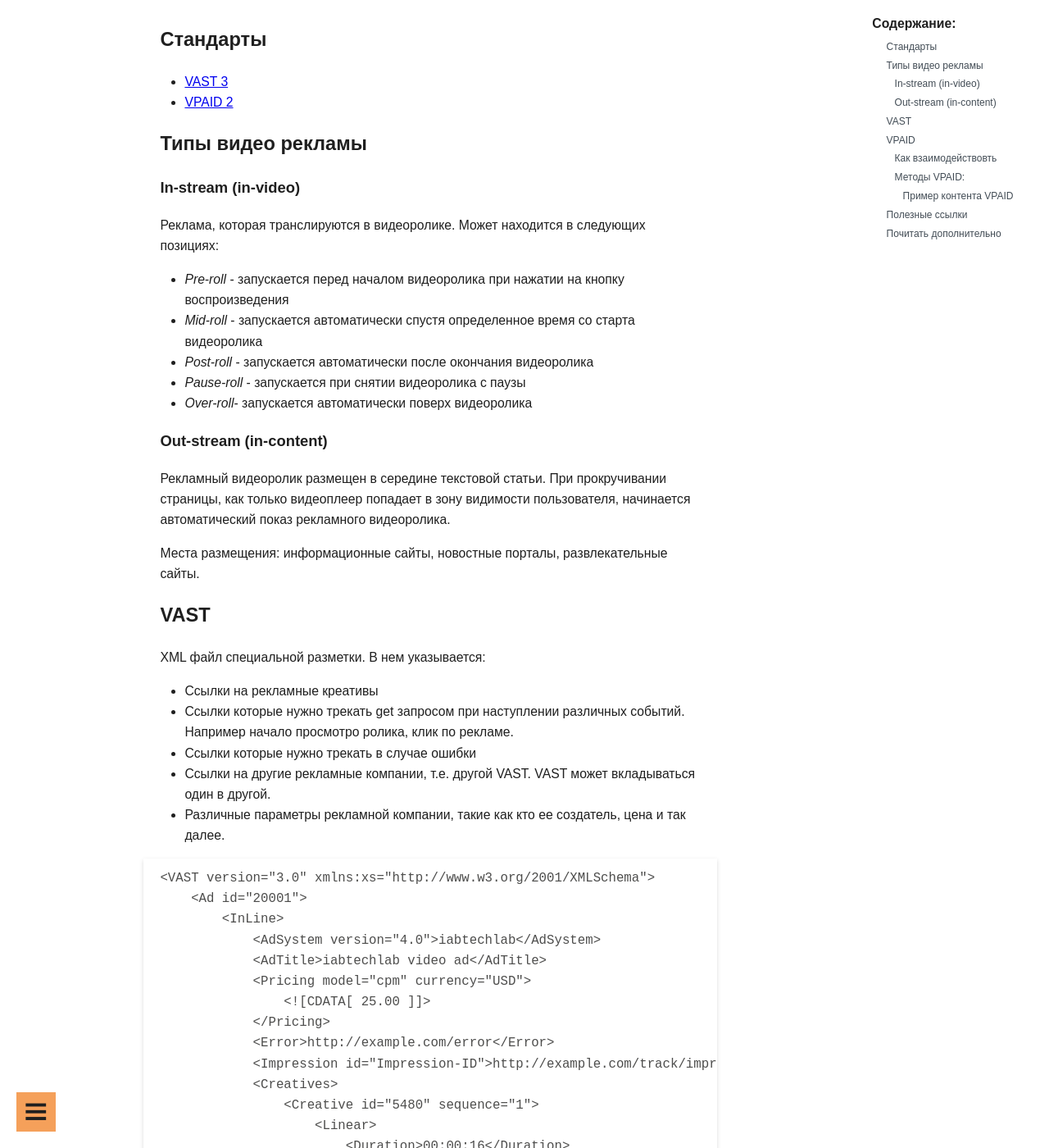
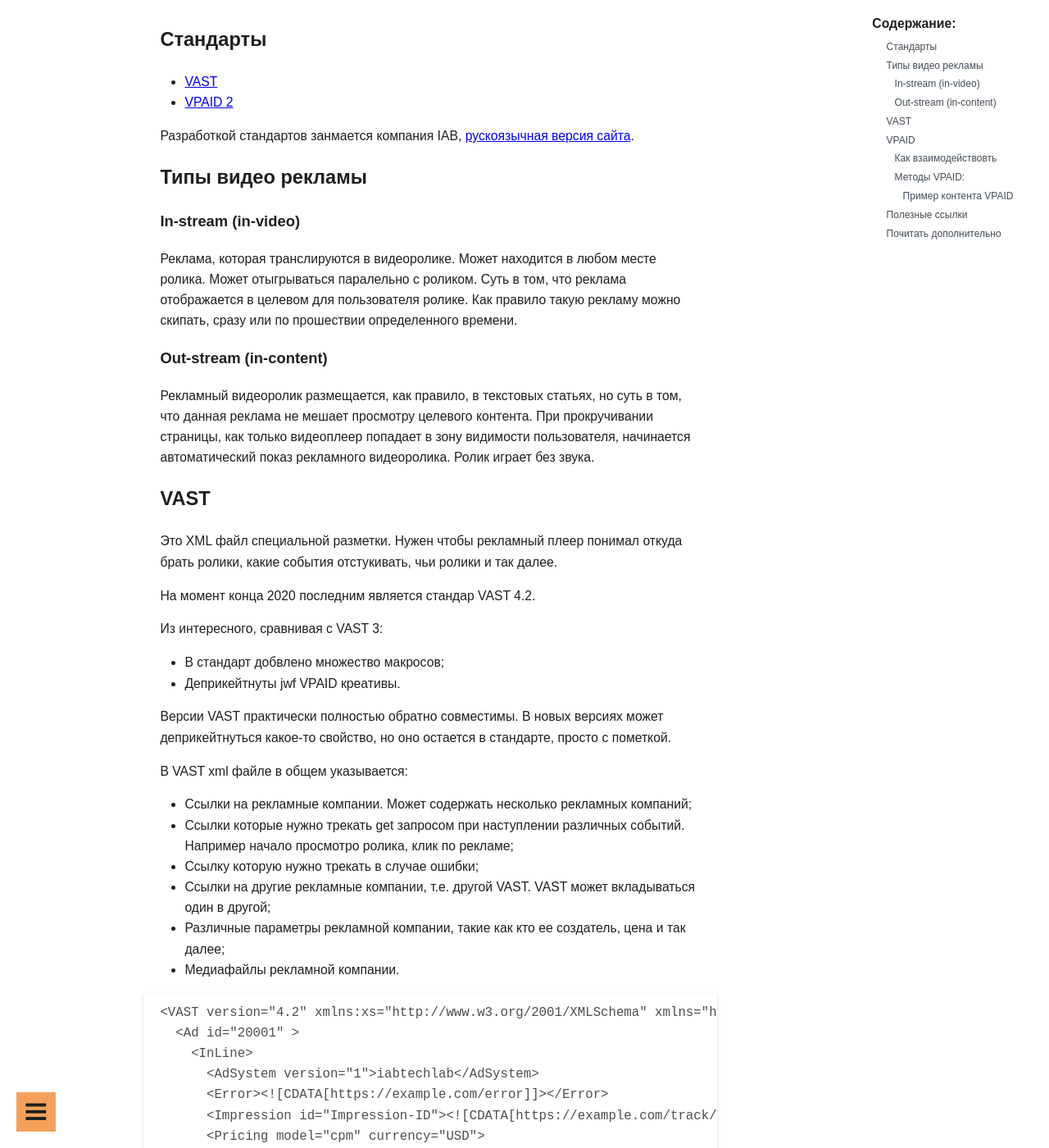
Before and after one commit to guest363/blog, a Jekyll site: the page built from _posts/web/2020-05-24-internet-video-ads-vast-and-vpaid.md, in a window 1280 px wide and 1400 px high. Shown: the whole window at 82% size. Built offline with Jekyll 4.4.1, drawn with Linux system fonts in a browser that asks for light colours; some of the changed text lies outside the part shown.

Commit message:
Update video ads article

````diff
--- a/_posts/web/2020-05-24-internet-video-ads-vast-and-vpaid.md
+++ b/_posts/web/2020-05-24-internet-video-ads-vast-and-vpaid.md
@@ -1,100 +1,103 @@
 ---
 layout: post
 title: Видеореклама в интернете. VAST и VPAID.
-date: 2020-05-24 13:45:33 +0500
+date: 2020-12-25 13:45:33 +0500
 categories: Разработка
 tag: Web
 ---
 
 ## Стандарты
 
-- [VAST 3](https://www.iab.com/guidelines/digital-video-ad-serving-template-vast-3-0/)
+- [VAST](https://iabtechlab.com/standards/vast/)
 - [VPAID 2](https://www.iab.com/guidelines/digital-video-player-ad-interface-definition-vpaid-2-0/)
+
+Разработкой стандартов занмается компания IAB, [рускоязычная версия сайта](https://iabrus.ru/).
 
 ## Типы видео рекламы
 
 ### In-stream (in-video)
 
 Реклама, которая транслируются в видеоролике.
-Может находится в следующих позициях:
-
-- _Pre-roll_ - запускается перед началом видеоролика при нажатии на кнопку воспроизведения
-- _Mid-roll_ - запускается автоматически спустя определенное время со старта видеоролика
-- _Post-roll_ - запускается автоматически после окончания видеоролика
-- _Pause-roll_ - запускается при снятии видеоролика с паузы
-- _Over-roll_- запускается автоматически поверх видеоролика
-
+Может находится в любом месте ролика. Может отыгрываться паралельно с роликом. Суть в том, что реклама отображается в целевом для пользователя ролике. Как правило такую рекламу можно скипать, сразу или по прошествии определенного времени.
 ### Out-stream (in-content)
 
-Рекламный видеоролик размещен в середине текстовой статьи. При прокручивании страницы, как только видеоплеер попадает в зону видимости пользователя, начинается автоматический показ рекламного видеоролика.
-
-Места размещения: информационные сайты, новостные порталы, развлекательные сайты.
+Рекламный видеоролик размещается, как правило, в текстовых статьях, но суть в том, что данная реклама не мешает просмотру целевого контента. При прокручивании страницы, как только видеоплеер попадает в зону видимости пользователя, начинается автоматический показ рекламного видеоролика. Ролик играет без звука.
 
 ## VAST
 
-XML файл специальной разметки. В нем указывается:
+Это XML файл специальной разметки. Нужен чтобы рекламный плеер понимал откуда брать ролики, какие события отстукивать, чьи ролики и так далее.
 
-- Ссылки на рекламные креативы
-- Ссылки которые нужно трекать get запросом при наступлении различных событий. Например начало просмотро ролика, клик по рекламе.
-- Ссылки которые нужно трекать в случае ошибки
-- Ссылки на другие рекламные компании, т.е. другой VAST. VAST может вкладываться один в другой.
-- Различные параметры рекламной компании, такие как кто ее создатель, цена и так далее.
+На момент конца 2020 последним является стандар VAST 4.2.
+
+Из интересного, сравнивая с VAST 3:
+- В стандарт добвлено множество макросов;
+- Деприкейтнуты jwf VPAID креативы.
+
+Версии VAST практически полностью обратно совместимы. В новых версиях может деприкейтнуться какое-то свойство, но оно остается в стандарте, просто с пометкой.
+
+В VAST xml файле в общем указывается:
+
+- Ссылки на рекламные компании. Может содержать несколько рекламных компаний;
+- Ссылки которые нужно трекать get запросом при наступлении различных событий. Например начало просмотро ролика, клик по рекламе;
+- Ссылку которую нужно трекать в случае ошибки;
+- Ссылки на другие рекламные компании, т.е. другой VAST. VAST может вкладываться один в другой;
+- Различные параметры рекламной компании, такие как кто ее создатель, цена и так далее;
+- Медиафайлы рекламной компании.
 
 ```XML
-<VAST version="3.0" xmlns:xs="http://www.w3.org/2001/XMLSchema">
-    <Ad id="20001">
-        <InLine>
-            <AdSystem version="4.0">iabtechlab</AdSystem>
-            <AdTitle>iabtechlab video ad</AdTitle>
-            <Pricing model="cpm" currency="USD">
-                <![CDATA[ 25.00 ]]>
-            </Pricing>
-            <Error>http://example.com/error</Error>
-            <Impression id="Impression-ID">http://example.com/track/impression</Impression>
-            <Creatives>
-                <Creative id="5480" sequence="1">
-                    <Linear>
-                        <Duration>00:00:16</Duration>
-                        <TrackingEvents>
-                            <Tracking event="start">http://example.com/tracking/start</Tracking>
-                            <Tracking event="firstQuartile">http://example.com/tracking/firstQuartile</Tracking>
-                            <Tracking event="midpoint">http://example.com/tracking/midpoint</Tracking>
-                            <Tracking event="thirdQuartile">http://example.com/tracking/thirdQuartile</Tracking>
-                            <Tracking event="complete">http://example.com/tracking/complete</Tracking>
-                            <Tracking event="progress" offset="00:00:10">http://example.com/tracking/progress-10</Tracking>
-                        </TrackingEvents>
-                        <VideoClicks>
-                            <ClickThrough id="blog">
-                                <![CDATA[https://iabtechlab.com]]>
-                            </ClickThrough>
-                        </VideoClicks>
-                        <MediaFiles>
-                            <MediaFile id="5241" delivery="progressive" type="video/mp4" bitrate="500" width="400" height="300" minBitrate="360" maxBitrate="1080" scalable="1" maintainAspectRatio="1" codec="0" apiFramework="VAST">
-                                <![CDATA[https://iab-publicfiles.s3.amazonaws.com/vast/VAST-4.0-Short-Intro.mp4]]>
-                            </MediaFile>
-                        </MediaFiles>
-
-
-                    </Linear>
-                </Creative>
-            </Creatives>
-            <Extensions>
-                <Extension type="iab-Count">
-                    <total_available>
-                        <![CDATA[ 2 ]]>
-                    </total_available>
-                </Extension>
-            </Extensions>
-        </InLine>
-    </Ad>
+<VAST version="4.2" xmlns:xs="http://www.w3.org/2001/XMLSchema" xmlns="http://www.iab.com/VAST">
+  <Ad id="20001" >
+    <InLine>
+      <AdSystem version="1">iabtechlab</AdSystem>
+      <Error><![CDATA[https://example.com/error]]></Error>
+      <Impression id="Impression-ID"><![CDATA[https://example.com/track/impression]]></Impression>
+      <Pricing model="cpm" currency="USD">
+        <![CDATA[ 25.00 ]]>
+      </Pricing>
+      <AdServingId>a532d16d-4d7f-4440-bd29-2ec0e693fc80</AdServingId>
+      <AdTitle>iabtechlab video ad</AdTitle>
+      <Creatives>
+        <Creative id="5480" sequence="1" adId="2447226">
+          <Linear>
+            <TrackingEvents>
+              <Tracking event="start" ><![CDATA[https://example.com/tracking/start]]></Tracking>
+              <Tracking event="progress" offset="00:00:10"><![CDATA[http://example.com/tracking/progress-10]]></Tracking>
+              <Tracking event="firstQuartile"><![CDATA[https://example.com/tracking/firstQuartile]]></Tracking>
+              <Tracking event="midpoint"><![CDATA[https://example.com/tracking/midpoint]]></Tracking>
+              <Tracking event="thirdQuartile"><![CDATA[https://example.com/tracking/thirdQuartile]]></Tracking>
+              <Tracking event="complete"><![CDATA[https://example.com/tracking/complete]]></Tracking>
+            </TrackingEvents>
+            <Duration>00:00:16</Duration>
+            <MediaFiles>
+              <MediaFile id="5241" delivery="progressive" type="video/mp4" bitrate="2000" width="1280" height="720" minBitrate="1500" maxBitrate="2500" scalable="1" maintainAspectRatio="1" codec="H.264">
+                <![CDATA[https://iab-publicfiles.s3.amazonaws.com/vast/VAST-4.0-Short-Intro.mp4]]>
+              </MediaFile>
+              <MediaFile id="5244" delivery="progressive" type="video/mp4" bitrate="1000" width="854" height="480" minBitrate="700" maxBitrate="1500" scalable="1" maintainAspectRatio="1" codec="H.264">
+                <![CDATA[https://iab-publicfiles.s3.amazonaws.com/vast/VAST-4.0-Short-Intro-mid-resolution.mp4]]>
+              </MediaFile>
+              <MediaFile id="5246" delivery="progressive" type="video/mp4" bitrate="600" width="640" height="360" minBitrate="500" maxBitrate="700" scalable="1" maintainAspectRatio="1" codec="H.264">
+                <![CDATA[https://iab-publicfiles.s3.amazonaws.com/vast/VAST-4.0-Short-Intro-low-resolution.mp4]]>
+              </MediaFile>
+            </MediaFiles>
+            <VideoClicks>
+              <ClickThrough id="blog">
+                <![CDATA[https://iabtechlab.com]]>
+              </ClickThrough>
+            </VideoClicks>
+          </Linear>
+          <UniversalAdId idRegistry="Ad-ID">8465</UniversalAdId>
+          <UniversalAdId idRegistry="Ad-ID2">AA8465</UniversalAdId>
+        </Creative>
+      </Creatives>
+    </InLine>
+  </Ad>
 </VAST>
 ```
 
-[Примеры от aib](https://github.com/InteractiveAdvertisingBureau/VAST_Samples/tree/master/VAST%203.0%20Samples)
 
 ## VPAID
 
-В VAST в качестве медиафайлов могут быть js и swf ролики. Так вот VPAID это стандарт описывющий методы и событий и которые должен поддерживать передаваемый код.
+В VAST в качестве медиафайлов могут быть js и swf(в VAST 4 деприкейтнуты) ролики. Так вот VPAID это стандарт описывющий методы и событий и которые должен поддерживать передаваемый код.
 
 Типы VPAID контента:
 
````
